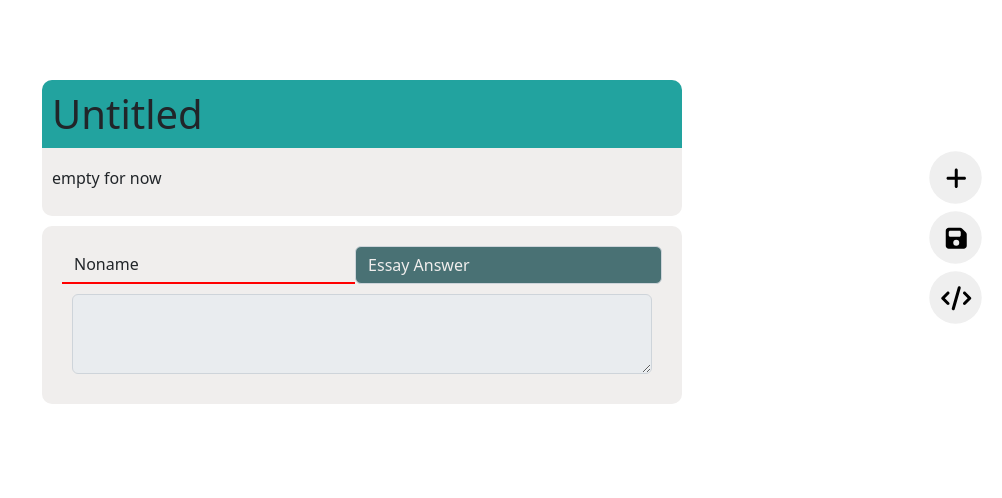
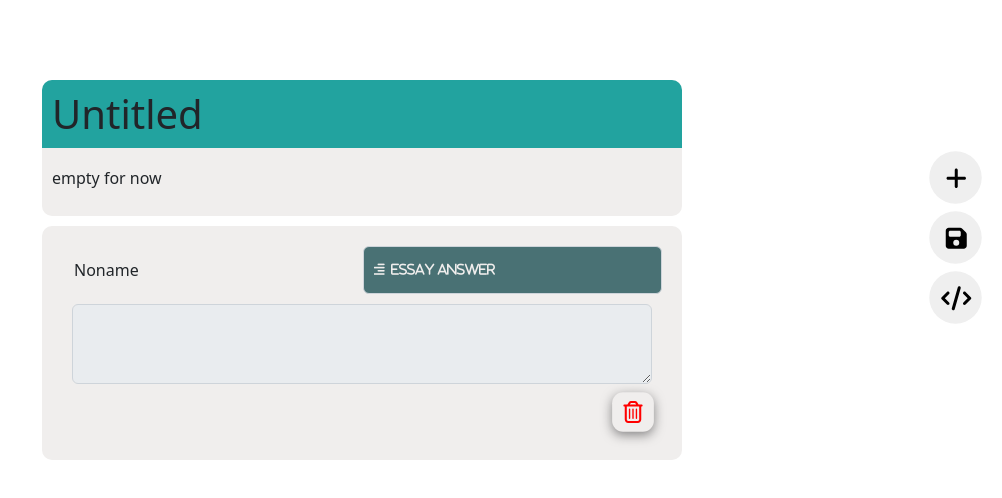
Before and after one commit to Ofahmy143/Free-Form-Manager, a React (Vite) app in the folder form/: page / in a window 1280 px wide. Shown: the top 498 px of the page, without its empty margins (278-1280 px from the left). Built offline with nearby package versions, Linux system fonts and the light colour scheme.

Commit message:
Feat: Add icons to select option

```diff
--- a/form/package.json
+++ b/form/package.json
@@ -9,6 +9,7 @@
     "preview": "vite preview"
   },
   "dependencies": {
+    "@fortawesome/fontawesome-free": "^6.3.0",
     "@fortawesome/fontawesome-svg-core": "^6.3.0",
     "@fortawesome/free-regular-svg-icons": "^6.3.0",
     "@fortawesome/free-solid-svg-icons": "^6.3.0",
--- a/form/src/App.css
+++ b/form/src/App.css
@@ -1,4 +1,8 @@
+html{
+  scroll-behavior: smooth;
+}
 .App{
   display: flex;
   justify-content: center;
+  height: 100vh;
 }
--- a/form/src/App.tsx
+++ b/form/src/App.tsx
@@ -24,7 +24,6 @@ function App() {
 
   return (
     <div className="App">
-
       <FormBody
       form = {form}
       setForm ={setForm}
--- a/form/src/components/creation-page/form-body/form-body.component.css
+++ b/form/src/components/creation-page/form-body/form-body.component.css
@@ -6,6 +6,7 @@
     flex-direction: column;
     gap: 10px;
     position: relative;
+
 }
 
 .lowerFormbodySection{
--- a/form/src/components/creation-page/form-body/form-body.component.tsx
+++ b/form/src/components/creation-page/form-body/form-body.component.tsx
@@ -53,6 +53,7 @@ function FormBody({form, setForm} : props) {
   function handleAddQuestion(){
     let questions = form.questions
     setForm({...form , questions: [...questions , {key: questions.length,title:"Untitled",type:"MCQ",input:['This is first Placeholder']}]})
+    window.scrollTo(0, document.body.scrollHeight);
 
   }
   return (
--- a/form/src/components/creation-page/form-body/question/question.component.css
+++ b/form/src/components/creation-page/form-body/question/question.component.css
@@ -17,7 +17,8 @@
 .upperQuestionSection input[type="text"]{
     background: inherit;
     /* width: 35%; */
-    border-bottom: 2px solid red;
+    /* border-bottom: 2px solid red; */
+    border:0;
     outline: none;
     border-top: 0;
     border-left: 0;
@@ -25,16 +26,45 @@
     border-radius: 0;
 
 }
-
 .upperQuestionSection select{
+    font-family: "FontAwesome";
+    font-size: 0.8em;
     color: #F0EEED;
     background: #497174 ;
+    padding: 10px;
+    line-height: 2;
 }
+.upperQuestionSection select:active{
+    box-shadow: none;
+}
+.upperQuestionSection select:focus{
+    box-shadow: none;
+    min-width: 50px;
+    line-height: 2;
+}
+.upperQuestionSection select:hover{
+    cursor: pointer;
+}
+.selectOption{
+    padding: 10px;
+    line-height: 2;
+
+}
+
 .upperQuestionSection input[type="text"]:focus{
     box-shadow: none;
+    border-bottom: 1px solid #497174;
+
+}
 
 
-}
+
+
+
+
+
+
+
 
 
 
@@ -54,7 +84,7 @@
 .lowerQuestionSection{
     margin-left: 10px;
     display: flex;
-    justify-content: space-between;
+    /* justify-content: space-between; */
 }
 
 .lowerQuestionSection button{
@@ -75,3 +105,6 @@
 .deleteIcon{
     transform: scale(1.25);
 }
+.deleteBtn{
+    margin-left: auto;
+}
--- a/form/src/components/creation-page/form-body/question/question.component.tsx
+++ b/form/src/components/creation-page/form-body/question/question.component.tsx
@@ -4,9 +4,9 @@ import './question.component.css'
 import {Form , FormQuestion} from '../../../../types/form-body'
 import Choice from './choice/choice.component'
 import { FontAwesomeIcon } from '@fortawesome/react-fontawesome'
-import { faDeleteLeft } from '@fortawesome/free-solid-svg-icons'
+import { faTrashCan ,faPlusSquare, faSquareCheck, faCircleDot } from '@fortawesome/free-regular-svg-icons'
+import { faCheckCircle, faTimesCircle, faInfoCircle , faChevronDown} from '@fortawesome/free-solid-svg-icons';
 
-import { faTrashCan ,faPlusSquare } from '@fortawesome/free-regular-svg-icons'
 
 
 
@@ -77,9 +77,9 @@ function Question({id, form, question,questionsArr, OnQuestionChange}:props) {
       <section className='upperQuestionSection'>
         <input className='form-control' type="text" value={question.title} />
         <select className='form-select' name="input-options" id="input" value={question.type} onChange={handleTypeChange}>
-          <option value="MCQ">Multiple Choice</option>
-          <option value="SCQ" >Single Choice</option>
-          <option value="Essay">Essay Answer</option>
+          <option className='selectOption' value="MCQ" data-icon="check-circle"> &#xf14a; &nbsp; Multiple Choice</option>
+          <option className='selectOption' value="SCQ"  data-icon="times-circle">&#xf192; &nbsp; Single Choice</option>
+          <option className='selectOption' value="Essay">&#xf038; &nbsp;Essay Answer</option>
         </select>
       </section>
       <section className='answerFields'>
@@ -102,18 +102,20 @@ function Question({id, form, question,questionsArr, OnQuestionChange}:props) {
             />
             </>
             ))}
+          </div>
+
+        )}
             <section className='lowerQuestionSection'>
+              {question.type==="MCQ" &&(
              <button className='btn ' onClick={handleAddOptions}>
              <FontAwesomeIcon icon={faPlusSquare} color={"#1b1c1d"} size={"1x"}  />
              <span> Option</span>
              </button>
-            <button className='btn  ' onClick={handleQuestionDeletion}>
+              )}
+            <button className='btn deleteBtn' onClick={handleQuestionDeletion}>
             <FontAwesomeIcon  className='deleteIcon' icon={faTrashCan} color={"red"} size={"1x"}  />
             </button>
             </section>
-          </div>
-
-        )}
 
       </section>
     </div>
--- a/form/src/main.tsx
+++ b/form/src/main.tsx
@@ -2,6 +2,7 @@ import React from 'react'
 import ReactDOM from 'react-dom/client'
 import "bootstrap/dist/css/bootstrap.min.css";
 import "bootstrap/dist/js/bootstrap.bundle.min";
+import '@fortawesome/fontawesome-free/css/all.min.css';
 import App from './App'
 import './index.css'
 
```
Also changed, not shown: 2 other files (tests, documents, lock files or other folders).
